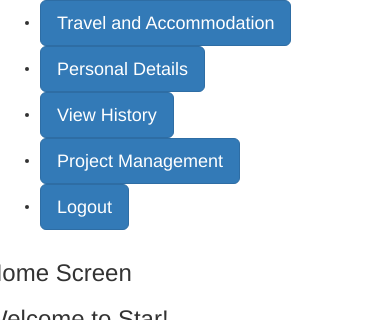
After one commit to VijayBrar/STAR, a PHP site: page /home_screen_updated.html in a window 390 px wide. The commit adds this page. Shown: the top 320 px of the page. Run offline with PHP 8.4, Linux system fonts and the light colour scheme.

Commit message:
updated home screen

```diff
--- /dev/null
+++ b/home_screen_updated.html
@@ -0,0 +1,54 @@
+<html>
+<head>
+	<title></title>
+	<meta name="viewport" content="width=device-width, initial-scale=1">
+	<link rel="stylesheet" href="https://maxcdn.bootstrapcdn.com/bootstrap/3.3.6/css/bootstrap.min.css">
+	<link rel="stylesheet" type="text/css" href="sen.css">
+
+
+</head>
+<body>
+
+	<div class="row main-row">
+		<div class="col-md-2 sidebar">
+			<ul class="button-list">
+				<li class="button-list-item">
+					<button class="btn btn-primary btn-lg">Travel and Accommodation</button>
+				</li>
+				<li class="button-list-item">
+					<button class="btn btn-primary btn-lg">Personal Details</button>
+				</li>
+				<li class="button-list-item">
+					<button class="btn btn-primary btn-lg">View History</button>
+				</li>
+				<li class="button-list-item">
+					<button class="btn btn-primary btn-lg">Project Management</button>
+				</li>
+<li class="button-list-item">
+					<button class="btn btn-primary btn-lg">Logout</button>
+				</li>
+			</ul>
+		</div>
+		<div class="col-md-10 main-content">
+			<div class="row top-bar">
+
+<h3>Home Screen</h3>
+<h3>Welcome to Star!</h3>
+				<div class="col-md-2">
+					<img id="logo" src="https://dl.dropbox.com/s/6p11d5zqbiijsna/logo.jpg?dl=0">
+				</div>
+				<div class="col-md-10">
+
+				</div>
+			</div>
+			<div class="row rest">
+<h4>If this is your first time using Star, please update your personal details </h4>
+<h4>This will save you entering the information in every time you fill out a new form</h4>
+
+			</div>
+		</div>
+	</div>
+
+
+</body>
+</html>
```
Also changed, not shown: home_ page.html (deleted, +0 -59 lines), home_screen_updated.css (renamed from home_ page.css, +14 -19 lines).
